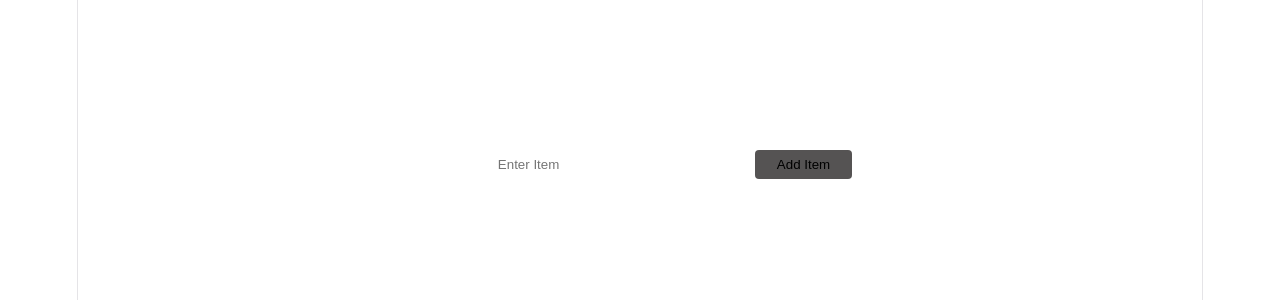
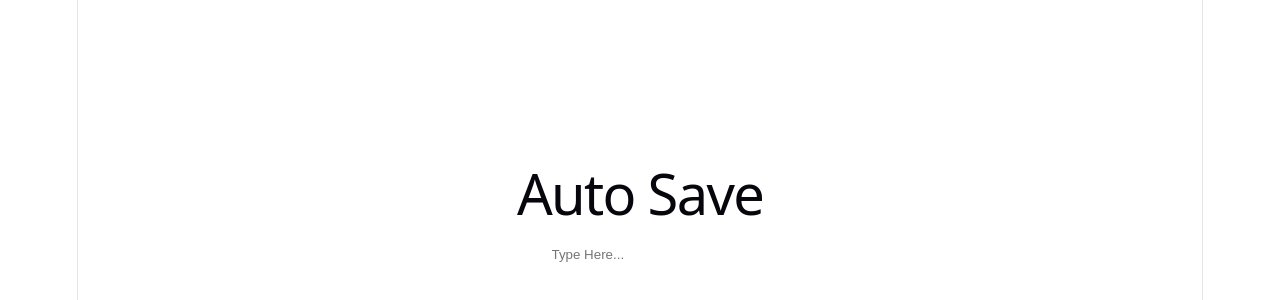
Before and after one commit to Vikrammistry67/ReactJS-Learning, a React (Vite) app: page / in a window 1280 px wide. Shown: the part 62-362 px from the top of the page. Built offline with nearby package versions, Linux system fonts and the light colour scheme.

Commit message:
feat: add Autosave and EventListener components, implement useFetch hook with abort controller, and update InterViewMainPage

```diff
--- /dev/null
+++ b/src/InterViewAskedQuestions/CondingQuestions/HooksRelated/UseEffect/ApiRequest.jsx
@@ -0,0 +1,18 @@
+import useFetch from "../../../../components/HooksLearning/cutomHooks/useFetch";
+
+const ApiRequest = () => {
+    const [loading, error, data] = useFetch('https://fakestoreapi.com/users');
+
+    if (loading) return <h3>Loading...</h3>;
+
+    if (error) return <h3>Something went wrong.</h3>
+
+    console.log(data)
+    return (
+        <div>
+            {data}
+        </div>
+    )
+}
+
+export default ApiRequest
--- /dev/null
+++ b/src/InterViewAskedQuestions/CondingQuestions/HooksRelated/UseEffect/EventListner.jsx
@@ -0,0 +1,23 @@
+import { useEffect } from "react";
+
+const EventListner = () => {
+
+
+
+    useEffect(() => {
+        const handleKeyUp = (event) => {
+            console.log(event.key, ' is pressed');
+        };
+        window.addEventListener('keyup', handleKeyUp);
+
+        return () => window.removeEventListener('keyup', handleKeyUp)
+    }, []);
+
+
+
+    return (
+        <div>EventListner</div>
+    )
+}
+
+export default EventListner
--- /dev/null
+++ b/src/InterViewAskedQuestions/CondingQuestions/Useffect/Autosave.jsx
@@ -0,0 +1,29 @@
+import { useEffect, useState } from "react"
+
+const Autosave = () => {
+    const [text, setText] = useState('');
+
+    useEffect(() => {
+        if (!text) return;
+
+        let timer = setTimeout(() => {
+            console.log('Saved : ', text);
+        }, 2000);
+        return () => clearTimeout(timer)
+    }, [text]);
+
+    return (
+        <div>
+            <h1>Auto Save</h1>
+
+            <input
+                type="text"
+                value={text}
+                onChange={(e) => setText(e.target.value)}
+                placeholder="Type Here..."
+            />
+        </div>
+    )
+}
+
+export default Autosave
--- a/src/InterViewAskedQuestions/ForHandleInterviewQuestionMainPage/InterViewMainPage.jsx
+++ b/src/InterViewAskedQuestions/ForHandleInterviewQuestionMainPage/InterViewMainPage.jsx
@@ -1,6 +1,12 @@
-import DynamicList from "../DynamicLists/DynamicList "
+// import DynamicList from "../DynamicLists/DynamicList "
 // import Cart from "../ScenarioBasedQuestions/CartFunctionality/Cart"
 // import ToggleButton from "../ScenarioBasedQuestions/ToggleButton/ToggleButton"
+
+import Autosave from "../CondingQuestions/Useffect/Autosave"
+
+// import ApiRequest from "../CondingQuestions/HooksRelated/UseEffect/ApiRequest"
+
+// import EventListner from "../CondingQuestions/HooksRelated/UseEffect/EventListner"
 
 const InterViewMainPage = () => {
     return (
@@ -9,7 +15,15 @@ const InterViewMainPage = () => {
 
             {/* <Cart/> */}
 
-            <DynamicList/>
+            {/* <DynamicList/> */}
+
+            {/* <EventListner/> */}
+
+
+            {/* <ApiRequest/> */}
+
+
+            <Autosave/>
 
         </div>
     )
```
Also changed, not shown: src/components/HooksLearning/cutomHooks/useFetch.js (+9 -2 lines).
